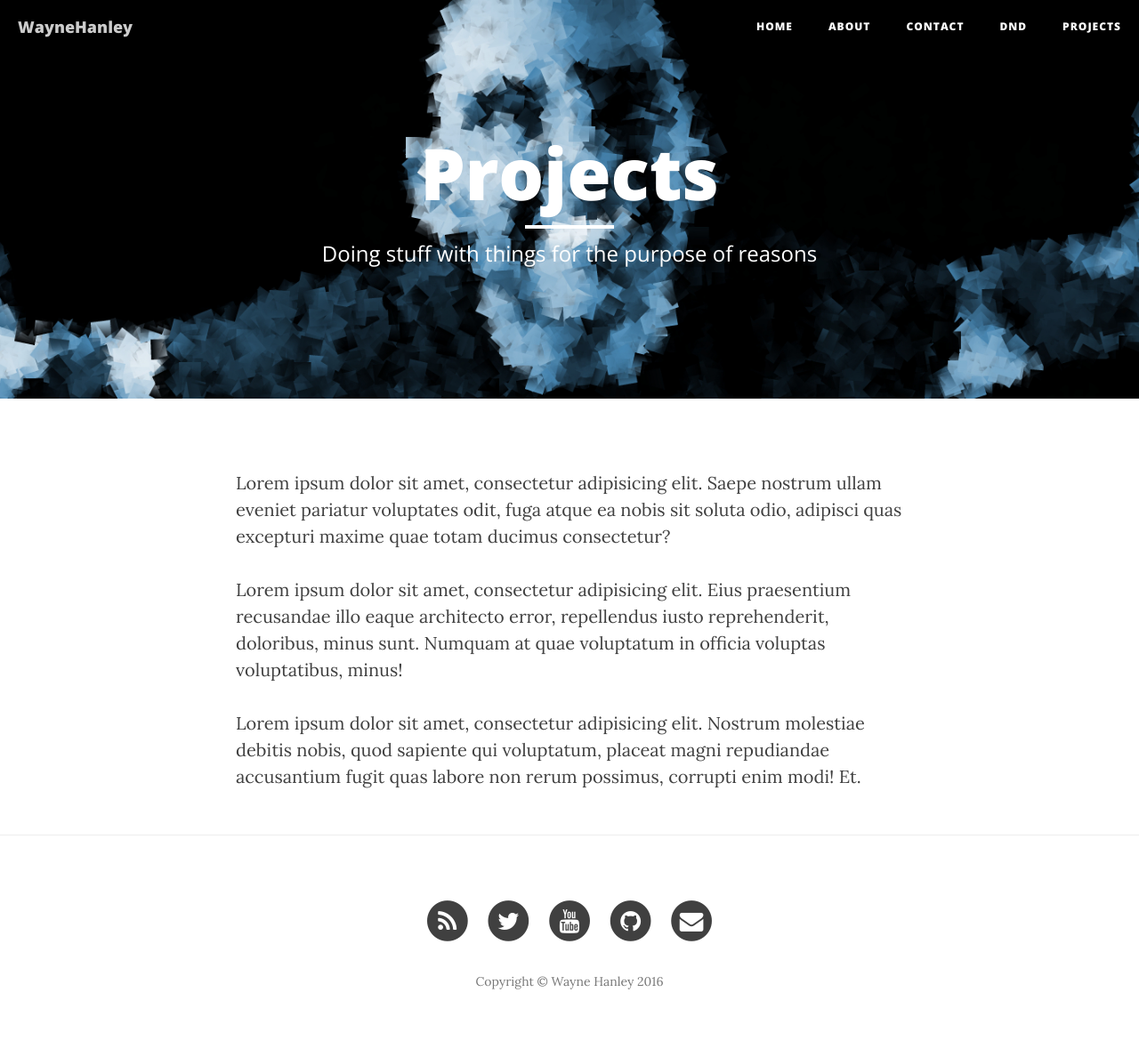
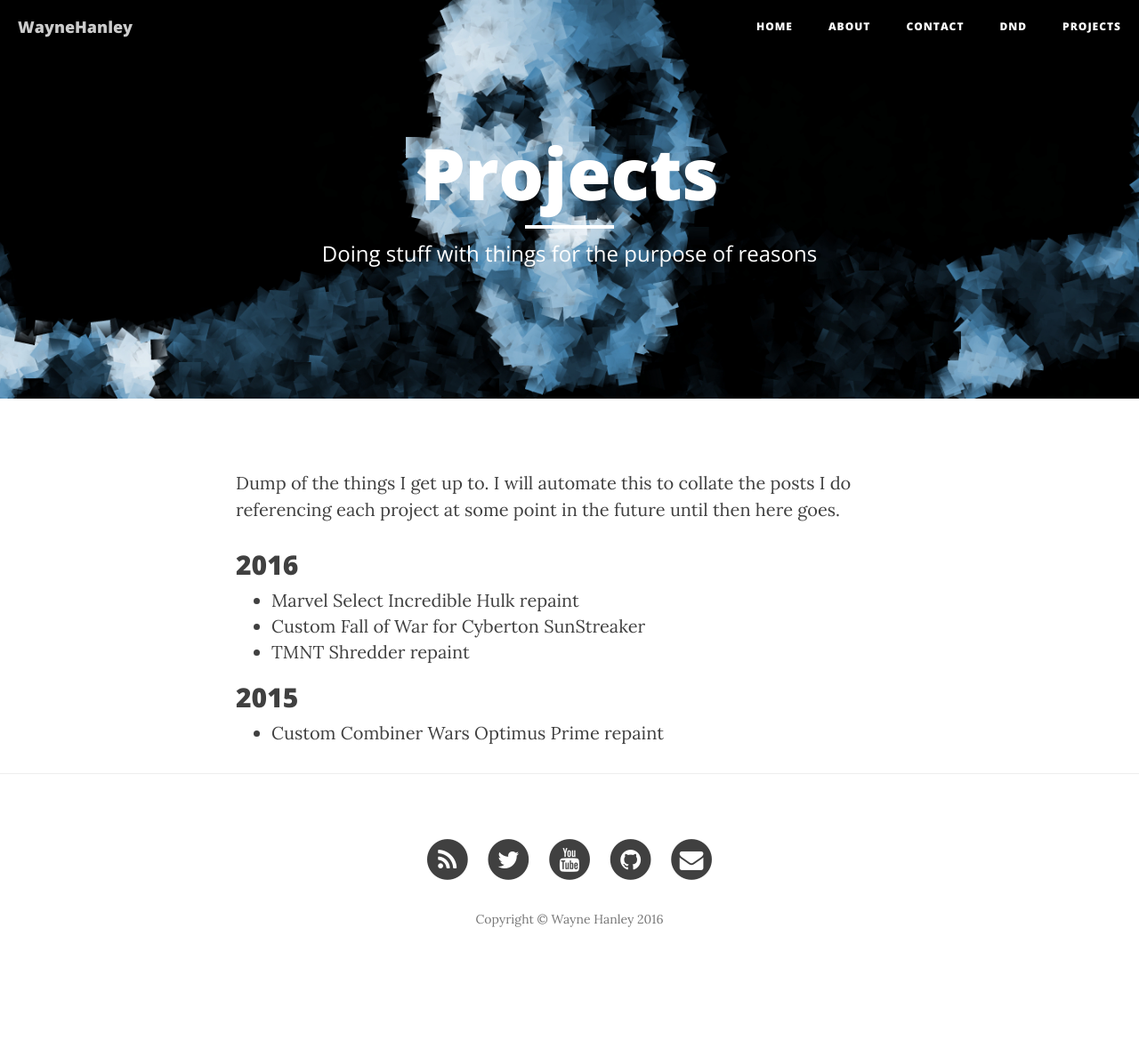
Before and after one commit to WayneHanley/WayneHanley.github.io, a Jekyll site: the page built from projects.html, in a window 1280 px wide. Shown: the whole page at 89% size. Built offline with Jekyll 4.4.1, drawn with Linux system fonts in a browser that asks for light colours; nearby versions of some CDN libraries; after the commit the page ends 1109 px from its top, so only the background shows below that.

Commit message:
Updated projects

```diff
--- a/projects.html
+++ b/projects.html
@@ -5,8 +5,16 @@ description: "Doing stuff with things for the purpose of reasons"
 header-img: "img/wh-bg.jpg"
 ---
 
-<p>Lorem ipsum dolor sit amet, consectetur adipisicing elit. Saepe nostrum ullam eveniet pariatur voluptates odit, fuga atque ea nobis sit soluta odio, adipisci quas excepturi maxime quae totam ducimus consectetur?</p>
+<p>Dump of the things I get up to.  I will automate this to collate the posts I do referencing each project at some point in the future until then here goes.</p>
 
-<p>Lorem ipsum dolor sit amet, consectetur adipisicing elit. Eius praesentium recusandae illo eaque architecto error, repellendus iusto reprehenderit, doloribus, minus sunt. Numquam at quae voluptatum in officia voluptas voluptatibus, minus!</p>
+<h2>2016</h2>
+<ul>
+  <li><a href="https://www.facebook.com/media/set/?set=a.10154065524917755.1073741835.697137754&type=1&l=a237d66740">Marvel Select Incredible Hulk repaint</a></li>
+	<li><a href="https://www.facebook.com/media/set/?set=a.10153916220527755.1073741832.697137754&type=1&l=11c279cfd9">Custom Fall of War for Cyberton SunStreaker</a></li>
+  <li><a href="https://www.facebook.com/media/set/?set=a.10153916213667755.1073741831.697137754&type=1&l=be6acbf8ee">TMNT Shredder repaint</a></li>
+</ul>
 
-<p>Lorem ipsum dolor sit amet, consectetur adipisicing elit. Nostrum molestiae debitis nobis, quod sapiente qui voluptatum, placeat magni repudiandae accusantium fugit quas labore non rerum possimus, corrupti enim modi! Et.</p>
+<h2>2015</h2>
+<ul>
+	<li><a href="https://www.facebook.com/media/set/?set=a.10153914371982755.1073741830.697137754&type=1&l=b987bf322e">Custom Combiner Wars Optimus Prime repaint</a></li>
+</ul>
```
